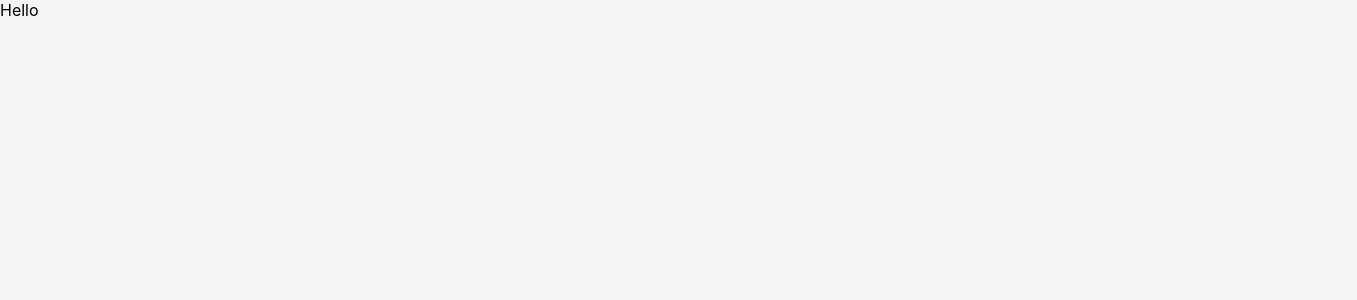
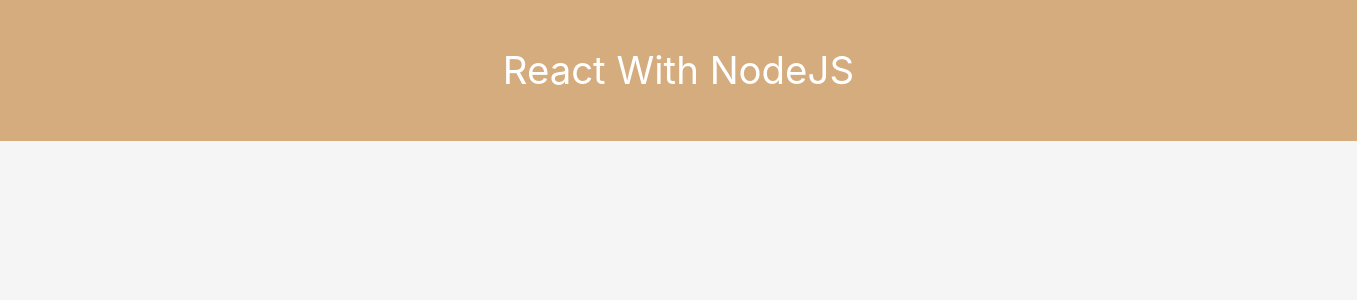
Before and after one commit to merveerd/user-saver, a React (Create React App) app in the folder client/: page / in a window 1280 px wide. Shown: the top 300 px of the page, 1357 px wide, since content can reach past the window. Built offline with nearby package versions, Linux system fonts and the light colour scheme.

Commit message:
Add Header

```diff
--- a/client/src/components/Button.js
+++ b/client/src/components/Button.js
@@ -7,8 +7,8 @@
   border-radius: 10%;
   border: 5px solid #ffffff;
   box-sizing: border-box;
-  ${bg.pinky};
-  ${font.whitesmoke};
+  ${bg.red};
+  ${font.white};
   ${fontSize.sm};
   margin: 3%;
   padding: 3%;
--- /dev/null
+++ b/client/src/components/Header.js
@@ -0,0 +1,18 @@
+import React, { memo } from "react";
+import styled from "styled-components";
+import { Container } from "./StyledContainer";
+import { font, bg, fontSize } from "../style/sharedStyle";
+const StyledHeader = styled(Container)`
+  height: 4rem;
+  justify-content: center;
+  ${bg.beige};
+  ${font.white};
+  ${fontSize.lrg};
+  padding: 3%;
+`;
+
+const Header = memo((props) => {
+  return <StyledHeader style={props.style}>{props.text}</StyledHeader>;
+});
+
+export { Header };
--- a/client/src/components/index.js
+++ b/client/src/components/index.js
@@ -1 +1,2 @@
 export * from "./Button";
+export * from "./Header";
--- a/client/src/pages/Main.js
+++ b/client/src/pages/Main.js
@@ -1,7 +1,7 @@
 import React, { useRef } from "react";
-
+import { Header } from "../components";
 const Main = (props) => {
-  return <div>Hello</div>;
+  return <Header text="React With NodeJS"></Header>;
 };
 
 export default Main;
--- a/client/src/style/sharedStyle.js
+++ b/client/src/style/sharedStyle.js
@@ -4,16 +4,16 @@
   white: css`
     color: #ffffff;
   `,
-  lightPurple: css`
-    color: #a060d1;
+  red: css`
+    color: red;
   `,
 
   lightGray: css`
     color: #9aa5b8;
   `,
 
-  pinky: css`
-    color: #f0b599;
+  beige: css`
+    color: #d5ac7e;
   `,
   whitesmoke: css`
     color: whitesmoke;
@@ -36,14 +36,14 @@
   white: css`
     background-color: #ffffff;
   `,
-  lightPurple: css`
-    background-color: #a060d1;
+  red: css`
+    background-color: red;
   `,
   lightGray: css`
     background-color: #9aa5b8;
   `,
-  pinky: css`
-    background-color: #f0b599;
+  beige: css`
+    background-color: #d5ac7e;
   `,
   whitesmoke: css`
     background-color: whitesmoke;
```
